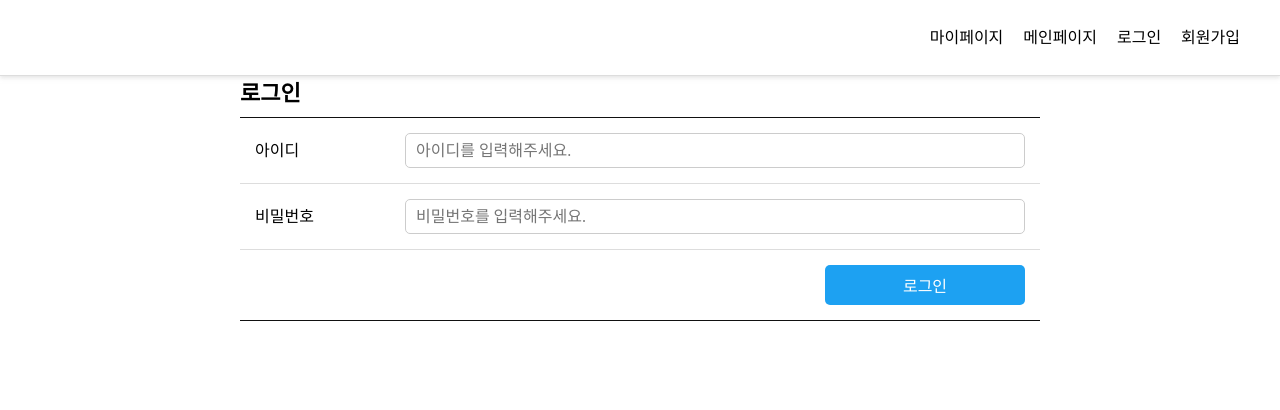
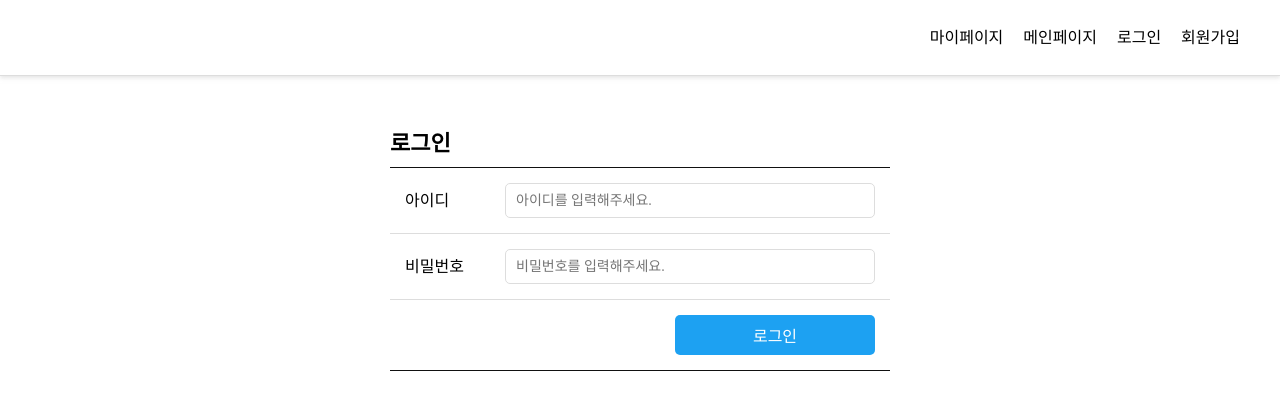
Before and after one commit to STEAM-STEAM/steam, a React (Create React App) app in the folder frontend/: page /login in a window 1280 px wide. Shown: the top 410 px of the page. Built offline with nearby package versions, Linux system fonts and the light colour scheme; a web font is replaced by a local one.

Commit message:
feat: Login Process (#54)

```diff
--- a/frontend/src/pages/login.js
+++ b/frontend/src/pages/login.js
@@ -1,12 +1,12 @@
-import React from "react";
+import React,{useState} from "react";
 import styled from "@emotion/styled";
 import Select from 'react-select'
 import { Link } from "react-router-dom";
-// import { FontAwesomeIcon } from "@fortawesome/react-fontawesome";
-// import { faUser } from "@fortawesome/free-regular-svg-icons";
+import axios from 'axios'
 
-const JoinFrm = styled.div`
-    width: 100%;
+const LoginFrm = styled.div`
+    width: 500px;
+    margin-top: 50px;
 
     & > p {
         font-size: 22px;
@@ -23,22 +23,22 @@ const Item = styled.div`
     border-bottom: 1px solid #ddd;
     float: left;
 
-    &:last-of-type {
-        border-bottom: 1px solid #111
-    }
-
+    &:last-of-type {border-bottom: 1px solid #111}
     & > p {
         float: left;
-        width: 150px;
+        width: 100px;
         line-height: 35px;
     }
     & > div {
         float: left;
-        width: calc(100% - 150px);
+        width: calc(100% - 100px);
     }
     & > div > input {
+        border: solid 1px #ddd;
+        font-size: 14px;
         width: 100%;
         height: 35px;
+        border-radius: 5px;
     }
 `;
 
@@ -53,26 +53,69 @@ const Btn = styled.button`
 
 const Login = () => {
 
+    const [id, setId] = useState("");
+    const [pw, setPw] = useState("");
+
+    const login = () => {
+        const data = {
+            id: id,
+            pw: pw
+        };
+        axios.post('http://localhost:8080/user/login', data).then(loginSuccess).catch(err => {
+            alert("아이디 또는 비밀번호를 다시 확인해주세요.");
+        });
+    }
+
+    const loginSuccess = (res) => {
+        const message = res.data.message;
+        if(message === "success") {
+            alert("로그인 성공");
+            window.location.href = "/";
+            userInfo();
+        } else if (message === "id_error") {
+            alert("아이디를 다시 확인해주세요.");
+        } else if (message === "pw_error") {
+            alert("비밀번호를 다시 확인해주세요.");
+        }
+    }
+
+    // 로그인 성공시 유저 정보 요청
+    const userInfo = () => {
+        axios.get(`http://localhost:8080/user/info/${id}`).then(res => {
+            const user = JSON.parse(res.data);
+            sessionStorage.setItem("user", user);
+        });
+    }
+
     return (
-        <div style={{width: 800, float: "left", left: "50%", transform: "translateX(-50%)"}}>
-            <JoinFrm>
+        <div style={{width: "100%", float: "left"}}>
+            <LoginFrm>
                 <p>로그인</p>
                 <Item>
                     <p>아이디</p>
                     <div>
-                        <input placeholder="아이디를 입력해주세요." />
+                        <input
+                            placeholder="아이디를 입력해주세요."
+                            onChange={(e) => setId(e.target.value)}
+                            required
+                        />
                     </div>
                 </Item>
                 <Item>
                     <p>비밀번호</p>
                     <div>
-                        <input placeholder="비밀번호를 입력해주세요." />
+                        <input
+                            type="password"
+                            placeholder="비밀번호를 입력해주세요."
+                            onChange={(e) => setPw(e.target.value)}
+                            required
+                        />
                     </div>
                 </Item>
                 <Item>
-                    <Btn>로그인</Btn>
+                    <Btn onClick={() => login}>로그인</Btn>
                 </Item>
-            </JoinFrm>
+            </LoginFrm>
         </div>
     );
 }
```
